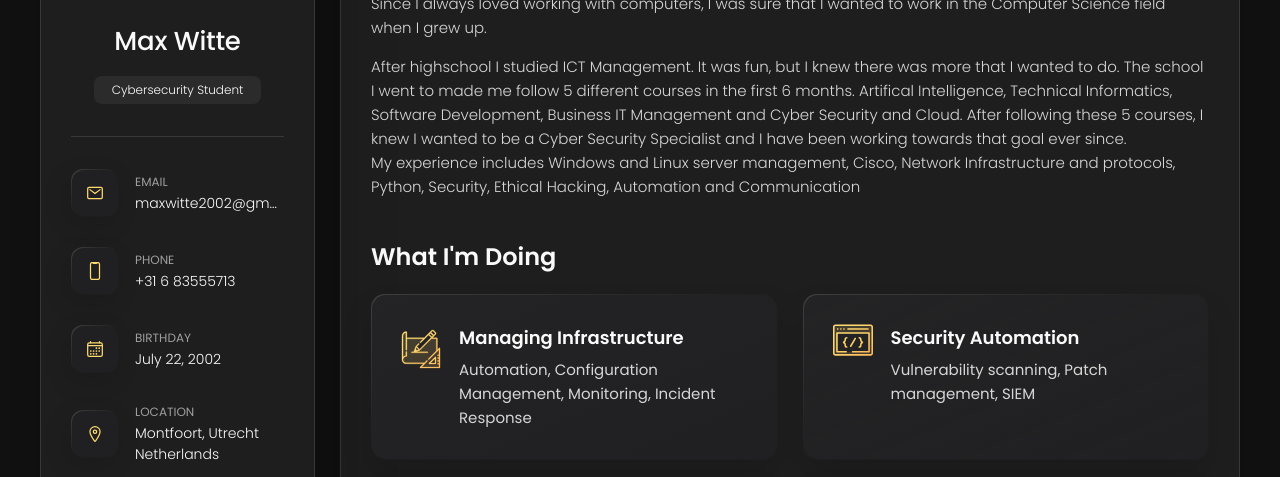
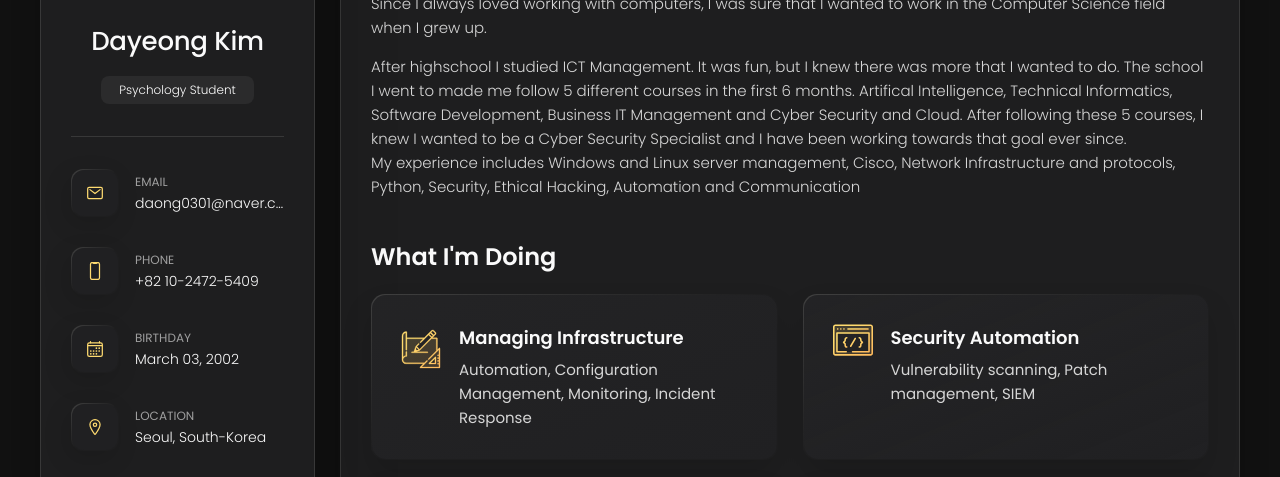
Before and after one commit to daong0301/Dayeong.github.io, a plain HTML site: page index.html in a window 1280 px wide. Shown: the part 274-751 px from the top of the page. Drawn offline with nearby package versions, Linux system fonts and the light colour scheme; a script that the page names is missing.

Commit message:
Update index.html

```diff
--- a/index.html
+++ b/index.html
@@ -42,13 +42,13 @@
       <div class="sidebar-info">
 
         <figure class="avatar-box">
-          <img src="./assets/images/Profile pic.jpg" alt="Max Witte" width="80">
+          <img src="./assets/images/Profile pic.jpg" alt="Dayeong Kim" width="80">
         </figure>
 
         <div class="info-content">
-          <h1 class="name" title="Max Witte">Max Witte</h1>
+          <h1 class="name" title="Dayeong Kim">Dayeong Kim</h1>
 
-          <p class="title">Cybersecurity Student</p>
+          <p class="title">Psychology Student</p>
         </div>
 
         <button class="info_more-btn" data-sidebar-btn>
@@ -74,7 +74,7 @@
             <div class="contact-info">
               <p class="contact-title">Email</p>
 
-              <a href="mailto:maxwitte2002@gmail.com" class="contact-link">maxwitte2002@gmail.com</a>
+              <a href="mailto:daong0301@naver.com" class="contact-link">daong0301@naver.com</a>
             </div>
 
           </li>
@@ -88,7 +88,7 @@
             <div class="contact-info">
               <p class="contact-title">Phone</p>
 
-              <a href="tel:+31683555713" class="contact-link">+31 6 83555713</a>
+              <a href="tel:+821024725409" class="contact-link">+82 10-2472-5409</a>
             </div>
 
           </li>
@@ -102,7 +102,7 @@
             <div class="contact-info">
               <p class="contact-title">Birthday</p>
 
-              <time datetime="02-07-2002">July 22, 2002</time>
+              <time datetime="03-01-2002">March 03, 2002</time>
             </div>
 
           </li>
@@ -116,7 +116,7 @@
             <div class="contact-info">
               <p class="contact-title">Location</p>
 
-              <address>Montfoort, Utrecht Netherlands</address>
+              <address>Seoul, South-Korea</address>
             </div>
 
           </li>
```
